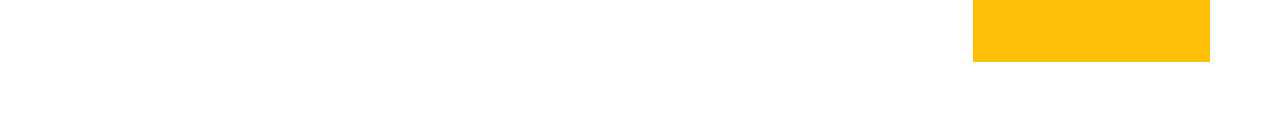
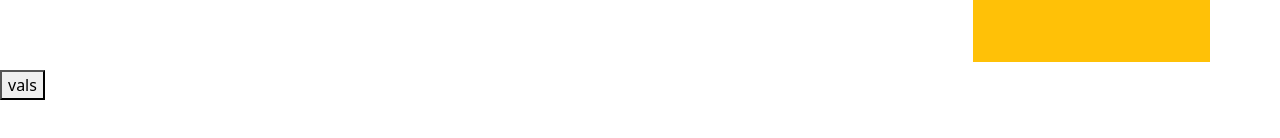
Before and after one commit to Wklej/CNNSIM, a React (Create React App) app: page / in a window 1280 px wide. Shown: the part 612-750 px from the top of the page. Built offline with nearby package versions, Linux system fonts and the light colour scheme.

Commit message:
set up init values

```diff
--- a/src/App.js
+++ b/src/App.js
@@ -55,27 +55,27 @@ function App() {
     //global values to pass to context and use in grandchild components
     const [allVals, setAllVals] = useState({
         layers: [
-            {   conv: {filters: '1', kernel_size: '1', activation: '1', stride: '1'},
-                pool: {pool_size: '1', stride: '1'},
+            {   conv: {filters: '16', kernel_size: '(2, 2)', activation: 'relu'},
+                pool: {pool_size: '(2, 2)', stride: '2'},
                 fully: {filters: '1', activation: '1'},
                 drop: 10
             },
-            {   conv: {filters: '1', kernel_size: '1', activation: '1', stride: '1'},
-                pool: {pool_size: '1', stride: '1'},
+            {   conv: {filters: '32', kernel_size: '(2, 2)', activation: 'relu'},
+                pool: {pool_size: '(2, 2)', stride: '2'},
                 fully: {filters: '1', activation: '1'},
                 drop: 10
             },
-            {   conv: {filters: '1', kernel_size: '1', activation: '1', stride: '1'},
-                pool: {pool_size: '1', stride: '1'},
+            {   conv: {filters: null, kernel_size: null, activation: null},
+                pool: {pool_size: null, stride: null},
                 fully: {filters: '1', activation: '1'},
-                drop: 10
+                drop: null
             },
-            {   conv: {filters: '1', kernel_size: '1', activation: '1', stride: '1'},
-                pool: {pool_size: '1', stride: '1'},
-                drop: 10
+            {   conv: {filters: null, kernel_size: null, activation: null},
+                pool: {pool_size: null, stride: null},
+                drop: null
             },
         ],
-        output: {loss: lossFunc, optimizer: '1'},
+        output: {loss: lossFunc, optimizer: 'Adam'},
         input: {model: '1', image: '4'}
     })
 
@@ -115,6 +115,7 @@ function App() {
 
                 </paramContext.Provider>
             </testContext.Provider>
+            <button onClick={() => console.log(allVals.layers)}>vals</button>
         </div>
     );
 }
```
